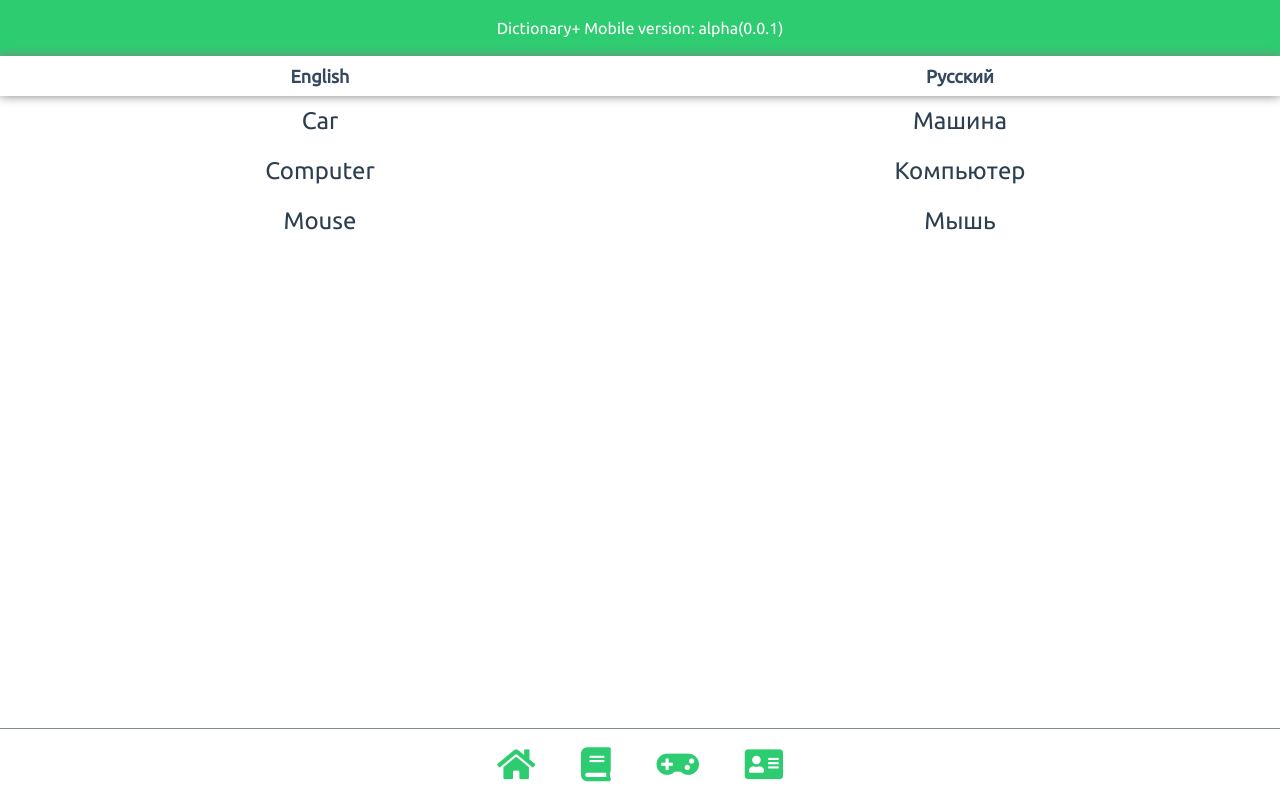
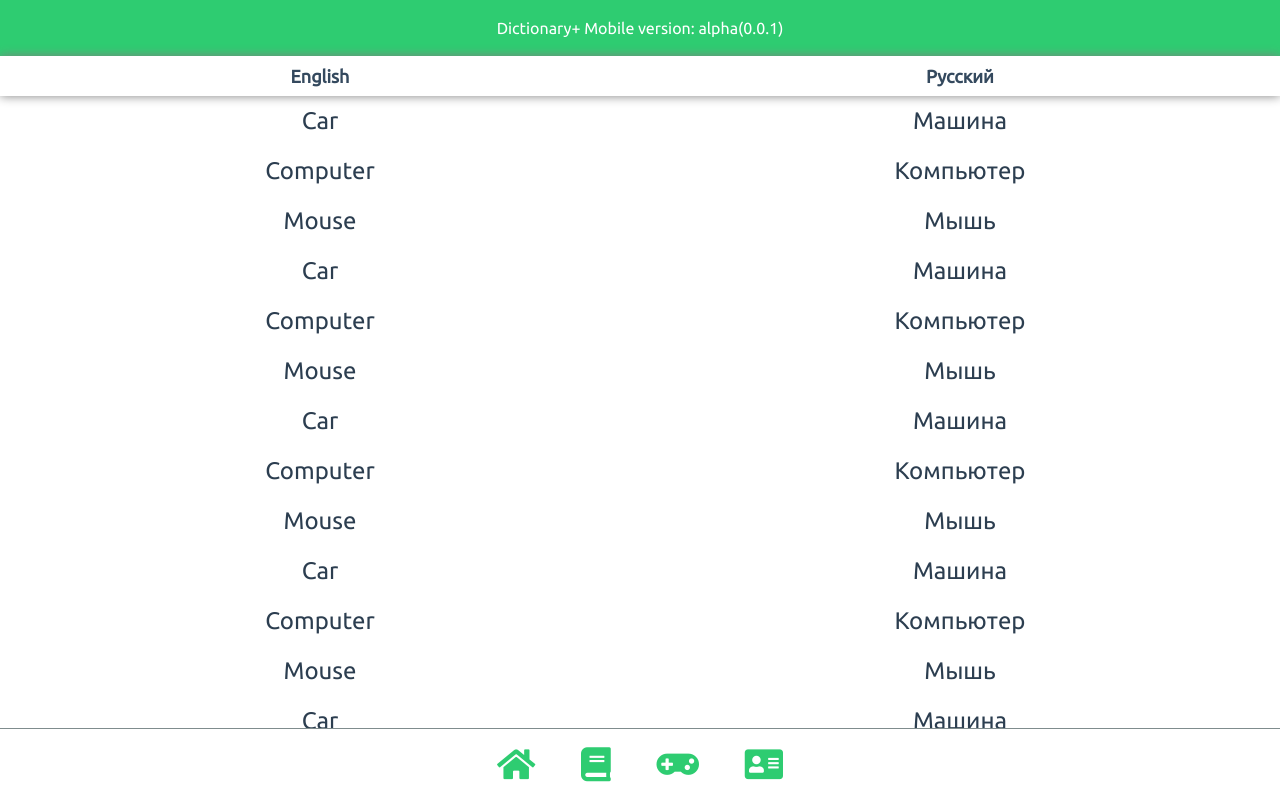
Before and after one commit to redjamhere/redjamhere.github.io, a plain HTML site: page index.html in a window 1280 px wide. Both pictures are taken after a click on the button 595 px from the left and 764 px from the top of the page. Drawn offline with nearby package versions, Linux system fonts and the light colour scheme.

Commit message:
'dic_fix'

```diff
--- a/components/dictionary.html
+++ b/components/dictionary.html
@@ -24,6 +24,90 @@
             <td>Mouse</td>
             <td>Мышь</td>
           </tr>
+          <tr>
+              <td>Car</td>
+              <td>Машина</td>
+            </tr>
+            <tr>
+              <td>Computer</td>
+              <td>Компьютер</td>
+            </tr>
+            <tr>
+              <td>Mouse</td>
+              <td>Мышь</td>
+            </tr>
+            <tr>
+                <td>Car</td>
+                <td>Машина</td>
+              </tr>
+              <tr>
+                <td>Computer</td>
+                <td>Компьютер</td>
+              </tr>
+              <tr>
+                <td>Mouse</td>
+                <td>Мышь</td>
+              </tr>
+              <tr>
+                  <td>Car</td>
+                  <td>Машина</td>
+                </tr>
+                <tr>
+                  <td>Computer</td>
+                  <td>Компьютер</td>
+                </tr>
+                <tr>
+                  <td>Mouse</td>
+                  <td>Мышь</td>
+                </tr>
+                <tr>
+                    <td>Car</td>
+                    <td>Машина</td>
+                  </tr>
+                  <tr>
+                    <td>Computer</td>
+                    <td>Компьютер</td>
+                  </tr>
+                  <tr>
+                    <td>Mouse</td>
+                    <td>Мышь</td>
+                  </tr>
+                  <tr>
+                      <td>Car</td>
+                      <td>Машина</td>
+                    </tr>
+                    <tr>
+                      <td>Computer</td>
+                      <td>Компьютер</td>
+                    </tr>
+                    <tr>
+                      <td>Mouse</td>
+                      <td>Мышь</td>
+                    </tr>
+                    <tr>
+                        <td>Car</td>
+                        <td>Машина</td>
+                      </tr>
+                      <tr>
+                        <td>Computer</td>
+                        <td>Компьютер</td>
+                      </tr>
+                      <tr>
+                        <td>Mouse</td>
+                        <td>Мышь</td>
+                      </tr>
+                      <tr>
+                          <td>Car</td>
+                          <td>Машина</td>
+                        </tr>
+                        <tr>
+                          <td>Computer</td>
+                          <td>Компьютер</td>
+                        </tr>
+                        <tr>
+                          <td>Mouse</td>
+                          <td>Мышь</td>
+                        </tr>
         </tbody>
       </table>
     </div>
--- a/css/style.css
+++ b/css/style.css
@@ -86,6 +86,11 @@ footer {
   font-size: 30px;
 }
 
+.dictionary{
+  overflow: auto;
+  height: 100%;
+}
+
 .dictionary table {
   width:100%;
   table-layout: fixed;
@@ -96,11 +101,17 @@ footer {
   display: flex;
   align-items: center;
   box-shadow: 0 0 10px gray;
+  position: fixed;
+  background: white;
 }
 
 .tbl-header th {
   font-size: 18px;
   color: #34495e;
+}
+
+.tbl-content {
+  margin-top: 40px;
 }
 
 .tbl-content td{
```
